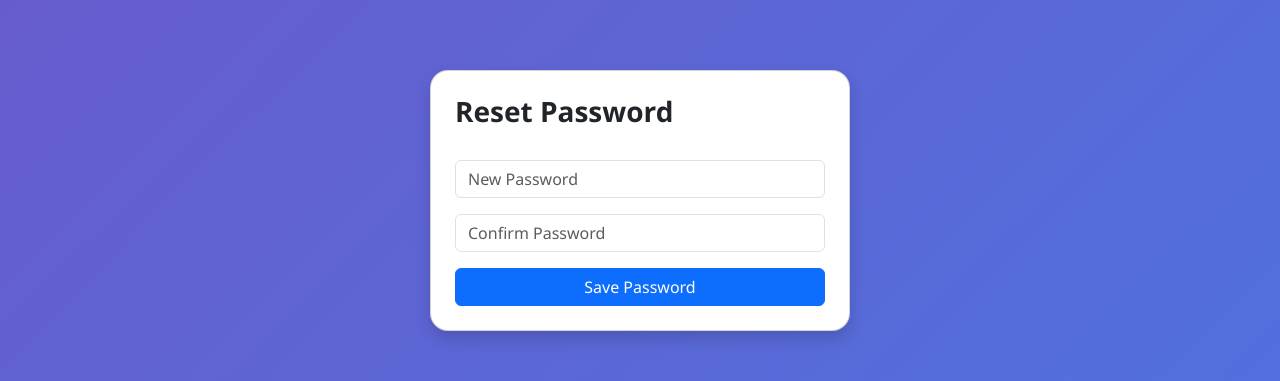
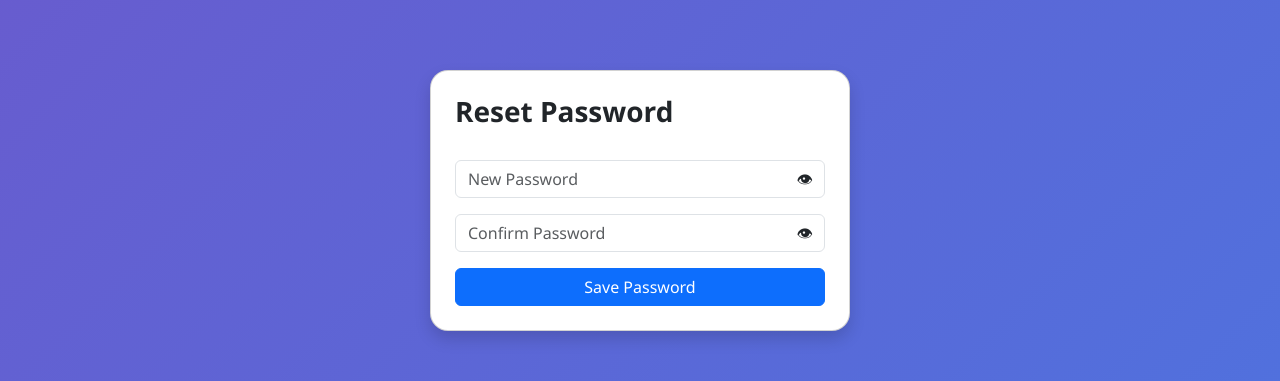
Before and after one commit to sayanikaur6-cmd/job_recommend_system, a React (Vite) app in the folder client/: page /reset-password in a window 1280 px wide. Shown: the part 273-654 px from the top of the page. Built offline with nearby package versions, Linux system fonts and the light colour scheme.

Commit message:
PassForgotten

```diff
--- a/client/src/pages/ForgotPassword.jsx
+++ b/client/src/pages/ForgotPassword.jsx
@@ -21,7 +21,7 @@ const ForgotPassword = () => {
     setLoading(true);
 
     try {
-      const res = await fetch("http://localhost:5000/api/auth/send-otp", {
+      const res = await fetch("http://localhost:5000/api/auth/forgot-password", {
         method: "POST",
         headers: {
           "Content-Type": "application/json",
--- a/client/src/pages/ResetPassword.jsx
+++ b/client/src/pages/ResetPassword.jsx
@@ -4,9 +4,15 @@ import { useLocation, useNavigate } from "react-router-dom";
 const ResetPassword = () => {
   const [password, setPassword] = useState("");
   const [confirm, setConfirm] = useState("");
+
+  const [showPassword, setShowPassword] = useState(false);
+  const [showConfirm, setShowConfirm] = useState(false);
+
   const navigate = useNavigate();
   const location = useLocation();
+
   const email = location.state?.email;
+  const otp = location.state?.otp;
 
   const handleReset = async (e) => {
     e.preventDefault();
@@ -17,8 +23,14 @@ const ResetPassword = () => {
 
     const res = await fetch("http://localhost:5000/api/auth/reset-password", {
       method: "POST",
-      headers: { "Content-Type": "application/json" },
-      body: JSON.stringify({ email, password }),
+      headers: {
+        "Content-Type": "application/json",
+      },
+      body: JSON.stringify({
+        email,
+        otp,
+        newPassword: password,
+      }),
     });
 
     const data = await res.json();
@@ -32,23 +44,61 @@ const ResetPassword = () => {
   };
 
   return (
-    <div className="d-flex justify-content-center align-items-center vh-100" style={{ background: "linear-gradient(135deg,#6a5acd,#4e73df)" }}>
-      <div className="card p-4 shadow" style={{ width: "420px", borderRadius: "18px" }}>
+    <div
+      className="d-flex justify-content-center align-items-center vh-100"
+      style={{
+        background: "linear-gradient(135deg,#6a5acd,#4e73df)",
+      }}
+    >
+      <div
+        className="card p-4 shadow"
+        style={{
+          width: "420px",
+          borderRadius: "18px",
+        }}
+      >
         <h3 className="fw-bold mb-3">Reset Password</h3>
+
         <form onSubmit={handleReset}>
+          {/* New Password */}
+          <div className="position-relative my-3">
             <input
-            type="password"
-            className="form-control my-3"
+              type={showPassword ? "text" : "password"}
+              className="form-control"
               placeholder="New Password"
+              value={password}
               onChange={(e) => setPassword(e.target.value)}
             />
+            <button
+              type="button"
+              className="btn position-absolute top-50 end-0 translate-middle-y border-0 bg-transparent"
+              onClick={() => setShowPassword(!showPassword)}
+            >
+              {showPassword ? "🙈" : "👁"}
+            </button>
+          </div>
+
+          {/* Confirm Password */}
+          <div className="position-relative my-3">
             <input
-            type="password"
-            className="form-control my-3"
+              type={showConfirm ? "text" : "password"}
+              className="form-control"
               placeholder="Confirm Password"
+              value={confirm}
               onChange={(e) => setConfirm(e.target.value)}
             />
-          <button className="btn btn-primary w-100">Save Password </button>
+            <button
+              type="button"
+              className="btn position-absolute top-50 end-0 translate-middle-y border-0 bg-transparent"
+              onClick={() => setShowConfirm(!showConfirm)}
+            >
+              {showConfirm ? "🙈" : "👁"}
+            </button>
+          </div>
+
+          <button className="btn btn-primary w-100">
+            Save Password
+          </button>
         </form>
       </div>
     </div>
--- a/client/src/pages/VerifyOtp.jsx
+++ b/client/src/pages/VerifyOtp.jsx
@@ -1,24 +1,44 @@
-import { useEffect, useState } from "react";
+import { useEffect, useState, useRef } from "react";
 import { useLocation, useNavigate } from "react-router-dom";
 
 const VerifyOtp = () => {
   const [otp, setOtp] = useState(["", "", "", "", "", ""]);
   const [timer, setTimer] = useState(60);
+
+  const inputRefs = useRef([]);
+
   const navigate = useNavigate();
   const location = useLocation();
   const email = location.state?.email;
 
   useEffect(() => {
     if (timer <= 0) return;
-    const interval = setInterval(() => setTimer((p) => p - 1), 1000);
+
+    const interval = setInterval(() => {
+      setTimer((prev) => prev - 1);
+    }, 1000);
+
     return () => clearInterval(interval);
   }, [timer]);
 
   const handleChange = (value, index) => {
     if (!/^\d?$/.test(value)) return;
+
     const copy = [...otp];
     copy[index] = value;
     setOtp(copy);
+
+    // auto move to next box
+    if (value && index < otp.length - 1) {
+      inputRefs.current[index + 1].focus();
+    }
+  };
+
+  const handleKeyDown = (e, index) => {
+    // move to previous box on backspace
+    if (e.key === "Backspace" && !otp[index] && index > 0) {
+      inputRefs.current[index - 1].focus();
+    }
   };
 
   const handleVerify = async () => {
@@ -26,14 +46,21 @@ const VerifyOtp = () => {
 
     const res = await fetch("http://localhost:5000/api/auth/verify-otp", {
       method: "POST",
-      headers: { "Content-Type": "application/json" },
-      body: JSON.stringify({ email, otp: finalOtp }),
+      headers: {
+        "Content-Type": "application/json",
+      },
+      body: JSON.stringify({
+        email,
+        otp: finalOtp,
+      }),
     });
 
     const data = await res.json();
 
     if (res.ok) {
-      navigate("/reset-password", { state: { email } });
+      navigate("/reset-password", {
+        state: { email, otp: finalOtp },
+      });
     } else {
       alert(data.message || "Invalid OTP");
     }
@@ -42,16 +69,37 @@ const VerifyOtp = () => {
   const handleResend = async () => {
     await fetch("http://localhost:5000/api/auth/send-otp", {
       method: "POST",
-      headers: { "Content-Type": "application/json" },
+      headers: {
+        "Content-Type": "application/json",
+      },
       body: JSON.stringify({ email }),
     });
+
     setTimer(60);
+    setOtp(["", "", "", "", "", ""]);
+
+    // focus first box after resend
+    setTimeout(() => {
+      inputRefs.current[0]?.focus();
+    }, 100);
+
     alert("OTP resent");
   };
 
   return (
-    <div className="d-flex justify-content-center align-items-center vh-100" style={{ background: "linear-gradient(135deg,#6a5acd,#4e73df)" }}>
-      <div className="card p-4 shadow" style={{ width: "450px", borderRadius: "18px" }}>
+    <div
+      className="d-flex justify-content-center align-items-center vh-100"
+      style={{
+        background: "linear-gradient(135deg,#6a5acd,#4e73df)",
+      }}
+    >
+      <div
+        className="card p-4 shadow"
+        style={{
+          width: "450px",
+          borderRadius: "18px",
+        }}
+      >
         <div className="d-flex justify-content-between align-items-center mb-3">
           <h3 className="m-0">Verify OTP</h3>
           <small className="text-danger">{timer}s</small>
@@ -61,11 +109,18 @@ const VerifyOtp = () => {
           {otp.map((digit, index) => (
             <input
               key={index}
+              ref={(el) => (inputRefs.current[index] = el)}
+              type="text"
               maxLength="1"
               value={digit}
               onChange={(e) => handleChange(e.target.value, index)}
+              onKeyDown={(e) => handleKeyDown(e, index)}
               className="form-control text-center"
-              style={{ width: "55px", height: "55px", fontSize: "24px" }}
+              style={{
+                width: "55px",
+                height: "55px",
+                fontSize: "24px",
+              }}
             />
           ))}
         </div>
```
Lines whose indentation alone changed are shown as unchanged.
